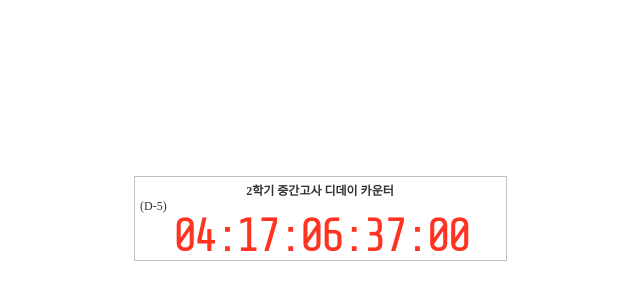
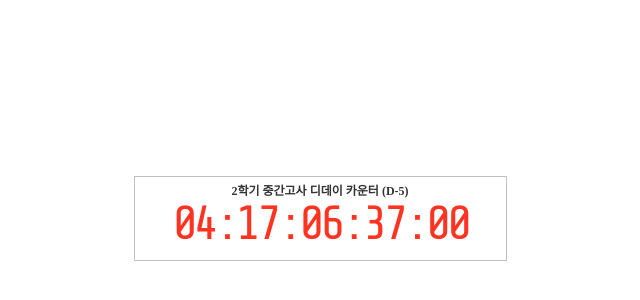
Before and after one commit to XevitcA/iwannagotogradschool, a plain HTML site: page index.html in a window 1280 px wide. Shown: the part 182-482 px from the top of the page, without its empty margins (320-960 px from the left). Drawn offline with nearby package versions, Linux system fonts and the light colour scheme.

Commit message:
Update index.html

```diff
--- a/index.html
+++ b/index.html
@@ -9,7 +9,7 @@
 	<div id="outbox" class="">
 		<div id="info_btn">
 		</div>
-		<h1 id="output_msg"> 2학기 중간고사 디데이 카운터 </h1> (D<span id="dday">-56</span>)
+		<h1 id="output_msg"> 2학기 중간고사 디데이 카운터 (D<span id="dday">-56</span>) </h1>
 		<div id="output"><div class="numbox numd on">55</div>:<div class="numbox numh on">00</div>:<div class="numbox numm on">29</div>:<div class="numbox nums on">34</div>:<div class="numbox numc">39</div></div>
 	</div>
 	<script type="text/javascript">
```
